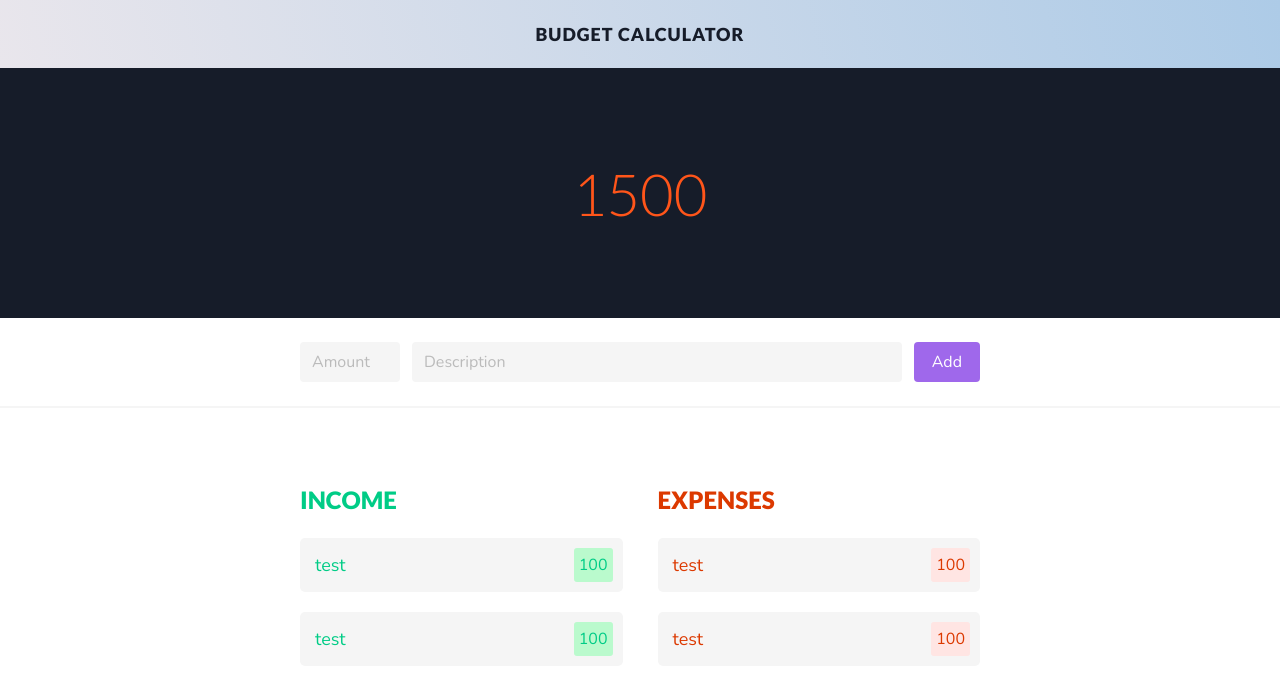
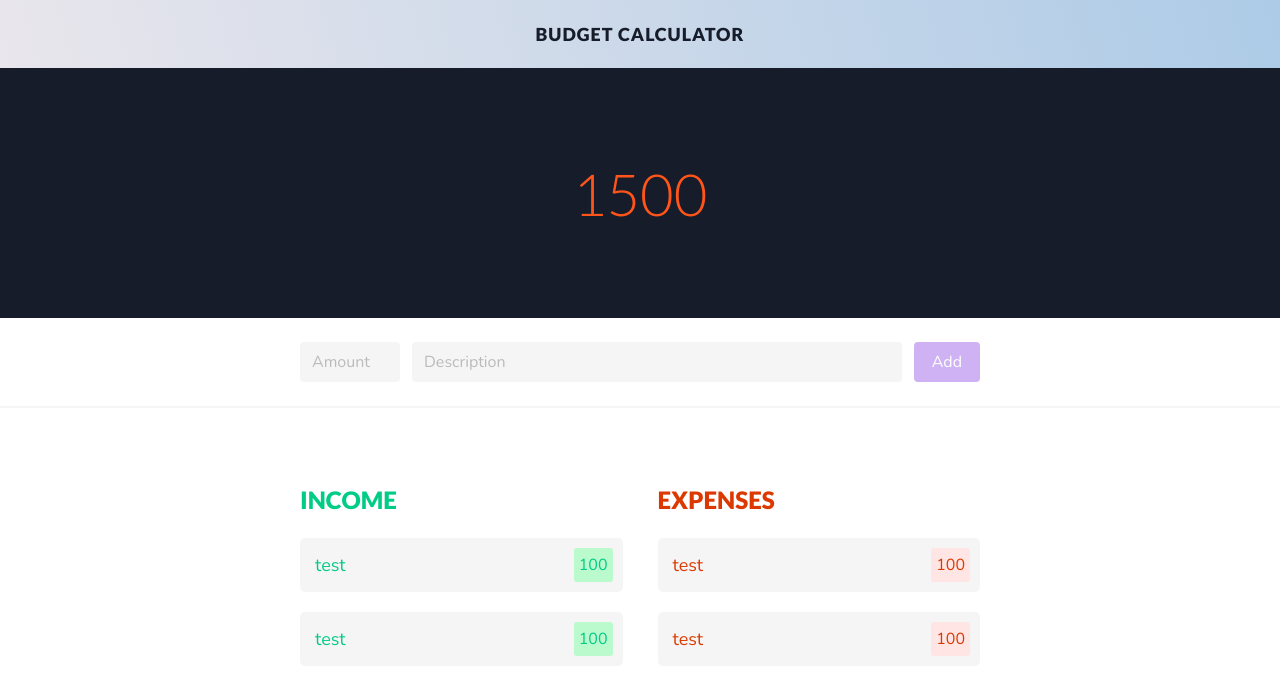
Before and after one commit to dilloncoffman/NgBudget, an Angular app: page / in a window 1280 px wide. Shown: the top 694 px of the page. Built offline with nearby package versions, Linux system fonts and the light colour scheme.

Commit message:
Added form to add a budget item and disable the form if invalid (by putting required on the <input> NgForms will mark the form as invalid for you; NgForms also makes all <form> tags into an NgForm out of the box

```diff
--- a/src/app/add-item-form/add-item-form.component.html
+++ b/src/app/add-item-form/add-item-form.component.html
@@ -1,23 +1,39 @@
-<form>
+<form #itemForm="ngForm" (ngSubmit)="onSubmit(itemForm)">
   <div class="field is-horizontal">
     <div class="field-body">
       <div class="field is-narrow">
         <p class="control">
           <input
             type="number"
+            name="amount"
             style="width: 100px"
             class="input"
             placeholder="Amount"
+            [ngModel]="item.amount"
+            required
           />
         </p>
       </div>
       <div class="field">
         <p class="control">
-          <input type="text" class="input" placeholder="Description" />
+          <input
+            type="text"
+            name="description"
+            class="input"
+            placeholder="Description"
+            [ngModel]="item.description"
+            required
+          />
         </p>
       </div>
       <div class="field is-narrow">
-        <button class="button is-primary">Add</button>
+        <button
+          type="submit"
+          class="button is-primary"
+          [disabled]="!itemForm.valid"
+        >
+          Add
+        </button>
       </div>
     </div>
   </div>
--- a/src/app/add-item-form/add-item-form.component.ts
+++ b/src/app/add-item-form/add-item-form.component.ts
@@ -1,12 +1,20 @@
-import { Component, OnInit } from '@angular/core';
+import { Component, OnInit, Input } from '@angular/core';
+import { NgForm } from '@angular/forms';
+import { BudgetItem } from 'src/shared/models/budget-item-model';
 
 @Component({
   selector: 'app-add-item-form',
   templateUrl: './add-item-form.component.html',
-  styleUrls: ['./add-item-form.component.scss']
+  styleUrls: ['./add-item-form.component.scss'],
 })
 export class AddItemFormComponent implements OnInit {
+  @Input() item: BudgetItem = new BudgetItem('', null);
+
   constructor() {}
 
   ngOnInit(): void {}
+
+  onSubmit(form: NgForm) {
+    console.log(form);
+  }
 }
--- /dev/null
+++ b/src/shared/models/budget-item-model.ts
@@ -0,0 +1,3 @@
+export class BudgetItem {
+  constructor(public description: string, public amount: number) {} // this is equivalent declaring these above and then using this.description = description inside the constructor, it's just shorthand - this is provided by TypeScript
+}
```
